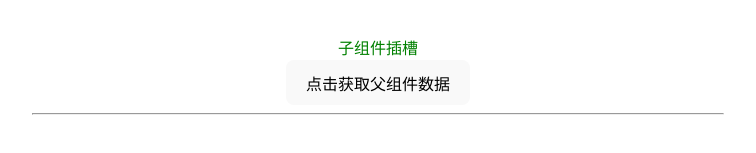
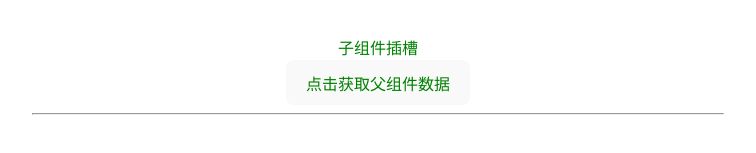
Before and after one commit to 0x01-0x00/vue3_study, a Vue app: page / in a window 1280 px wide. Shown: the part 617-770 px from the top of the page, without its empty margins (262-1018 px from the left). Built offline with nearby package versions, Linux system fonts and the light colour scheme.

Commit message:
style(MyChild.vue): 为获取父组件数据的按钮添加子组件样式类
- 在 MyChild.vue 文件中，为点击获取父组件数据的按钮添加了 childClass 类
- 这个修改可能会影响按钮的样式，使其与其他子组件元素保持一致

```diff
--- a/src/pages/MyChild.vue
+++ b/src/pages/MyChild.vue
@@ -2,7 +2,7 @@
   <div class="childClass">
     <h1>子组件{{fatherData}}</h1>
     <slot name="childSlot1">子组件插槽数据</slot>
-    <button @click="getFatherData">点击获取父组件数据</button>
+    <button class="childClass" @click="getFatherData">点击获取父组件数据</button>
   </div>
 </template>
 
```
